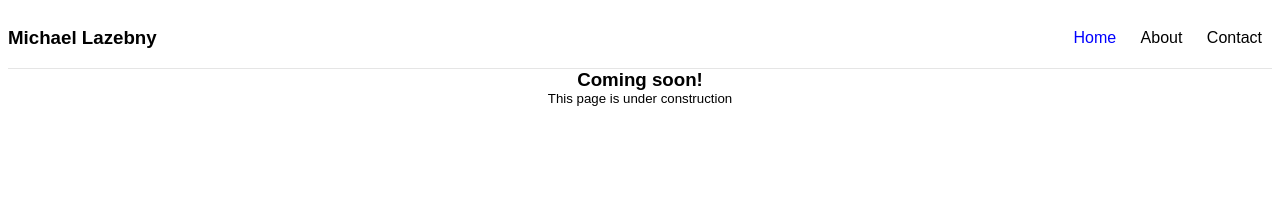
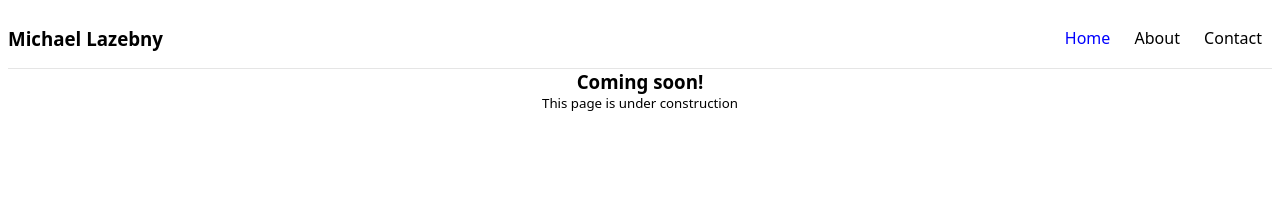
Before and after one commit to hawkkiller/personal_site, a Jekyll site: the page built from index.markdown, in a window 1280 px wide. Shown: the top 221 px of the page. Built offline with Jekyll 4.4.1, drawn with Linux system fonts in a browser that asks for light colours.

Commit message:
Edit fonts
Replaced Rubik with system font

```diff
--- a/_sass/abstracts/_typography.scss
+++ b/_sass/abstracts/_typography.scss
@@ -1,6 +1 @@
-@font-face {
-    font-family: 'Rubik';
-    src: url('https://fonts.googleapis.com/css2?family=Rubik');
-}
-
-$rubik: 'Rubik', sans-serif;
+$fontFamily: system-ui
--- a/_sass/base/_base.scss
+++ b/_sass/base/_base.scss
@@ -4,5 +4,5 @@ $bodyColor: #000000;
 body {
   background: $backgroundColor;
   color: $bodyColor;
-  font-family: $rubik;
+  font-family: $fontFamily;
 }
--- a/_sass/components/_coming-soon.scss
+++ b/_sass/components/_coming-soon.scss
@@ -1,11 +1,11 @@
 .coming-soon__title {
     font-weight: 600;
-    font-family: $rubik;
+    font-family: $fontFamily;
     margin: 0px;
 }
 
 .coming-soon__description {
-    font-family: $rubik;
+    font-family: $fontFamily;
     font-weight: 300;
     margin: 0px;
 }
```
